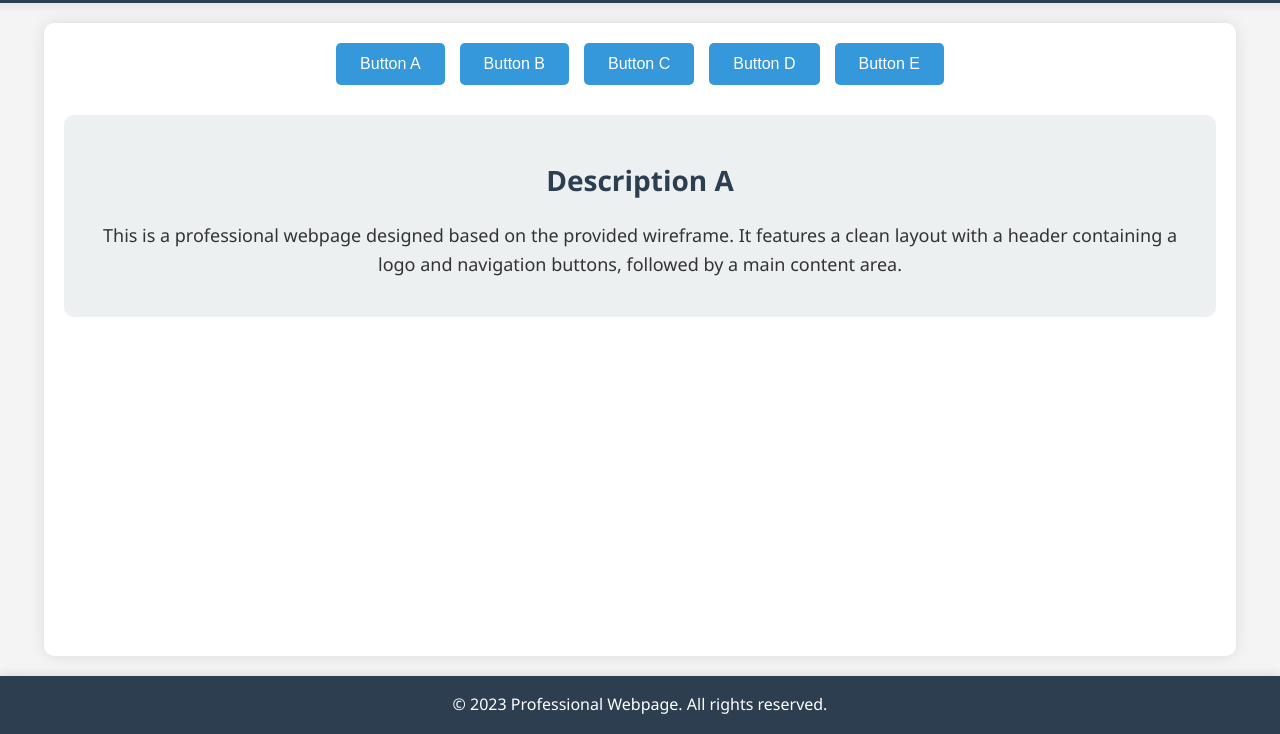
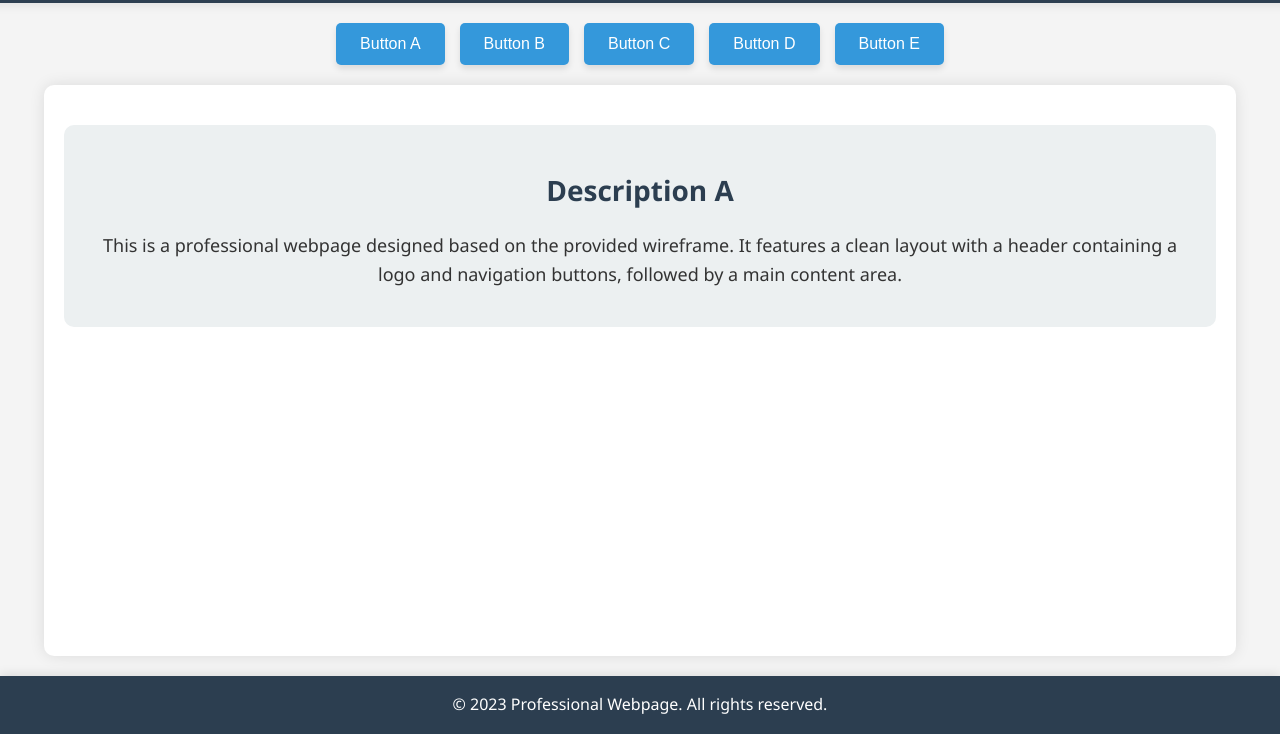
Before and after one commit to BitoSing/LapOS, a plain HTML site: page index.html in a window 1280 px wide. Shown: the part 66-800 px from the top of the page. Drawn offline with Linux system fonts and the light colour scheme.

Commit message:
Update index.html

```diff
--- a/index.html
+++ b/index.html
@@ -123,7 +123,8 @@
         main {
             width: 90%;
             max-width: 1200px;
-            margin: 20px 0;
+            margin-top: 0px;
+            margin-bottom: 20px;
             padding: 20px;
             background-color: white;
             box-shadow: 0 0 15px rgba(0, 0, 0, 0.1);
@@ -142,7 +143,7 @@
             display: flex;
             justify-content: center;
             gap: 15px;
-            margin-bottom: 30px;
+            margin: 20px 0;
             flex-wrap: wrap;
         }
 
@@ -154,11 +155,18 @@
             cursor: pointer;
             font-size: 16px;
             border-radius: 5px;
-            transition: background-color 0.3s ease;
+            transition: background-color 0.3s ease, transform 0.3s ease;
+            box-shadow: 0 4px 6px rgba(0, 0, 0, 0.1);
         }
 
         .buttons button:hover {
             background-color: #2980b9;
+            transform: translateY(-2px);
+        }
+
+        .buttons button:active {
+            background-color: #1f6391;
+            transform: translateY(0);
         }
 
         /* Description Section */
@@ -313,7 +321,6 @@
             </label>
         </nav>
     </header>
-    <main>
     <div class="buttons">
         <button>Button A</button>
         <button>Button B</button>
@@ -321,6 +328,7 @@
         <button>Button D</button>
         <button>Button E</button>
     </div>
+    <main>
         <section class="description">
             <h1 id="descriptionTitle">Description A</h1>
             <p id="descriptionText">This is a professional webpage designed based on the provided wireframe. It features a clean layout with a header containing a logo and navigation buttons, followed by a main content area.</p>
```
Lines whose indentation alone changed are shown as unchanged.
